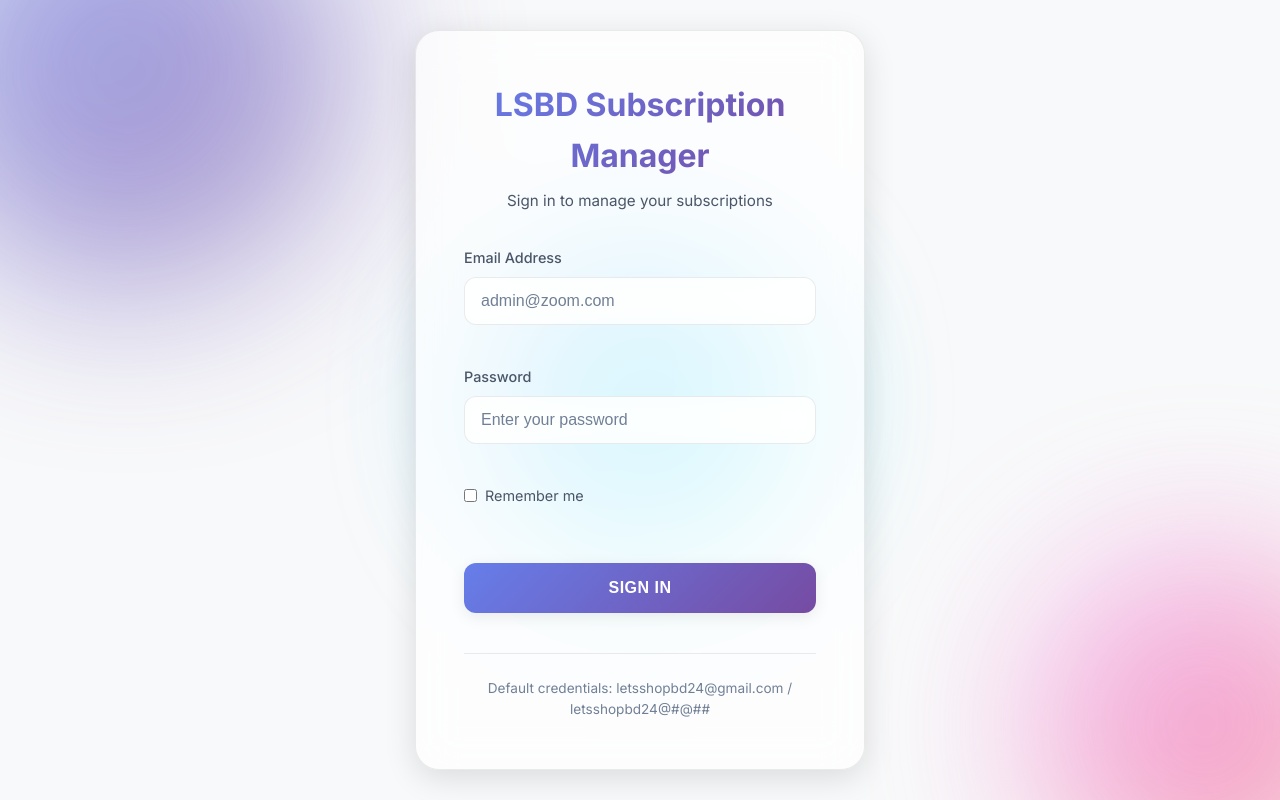
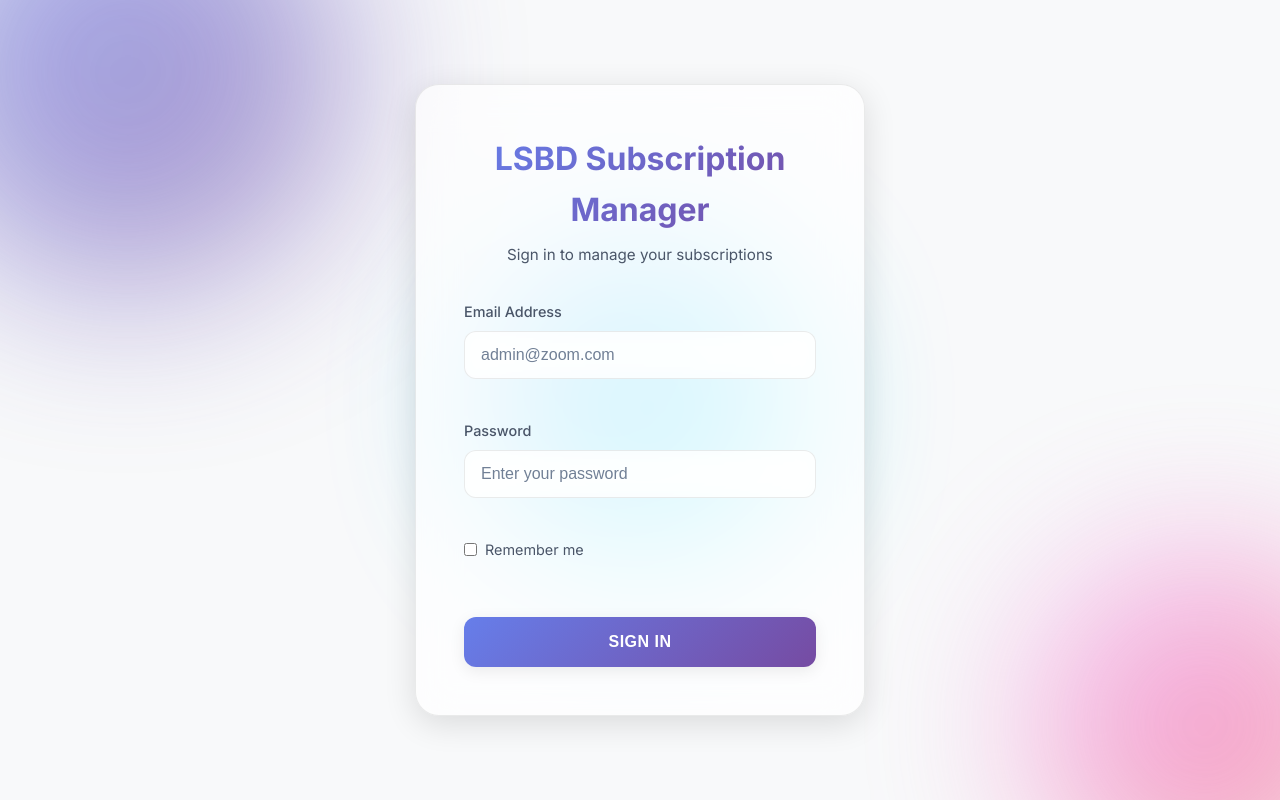
Before and after one commit to letshopbd/lsbd-subscription-manager, a Next.js app: page /login in a window 1280 px wide. Built offline with nearby package versions, Linux system fonts and the light colour scheme.

Commit message:
UI: Remove default credentials hint from login page

```diff
--- a/app/login/page.tsx
+++ b/app/login/page.tsx
@@ -106,9 +106,7 @@ export default function LoginPage() {
                         {loading ? 'Signing in...' : 'Sign In'}
                     </button>
 
-                    <div className="login-hint">
-                        <p>Default credentials: letsshopbd24@gmail.com / letsshopbd24@#@##</p>
-                    </div>
+
                 </form>
             </div>
         </div>
```
